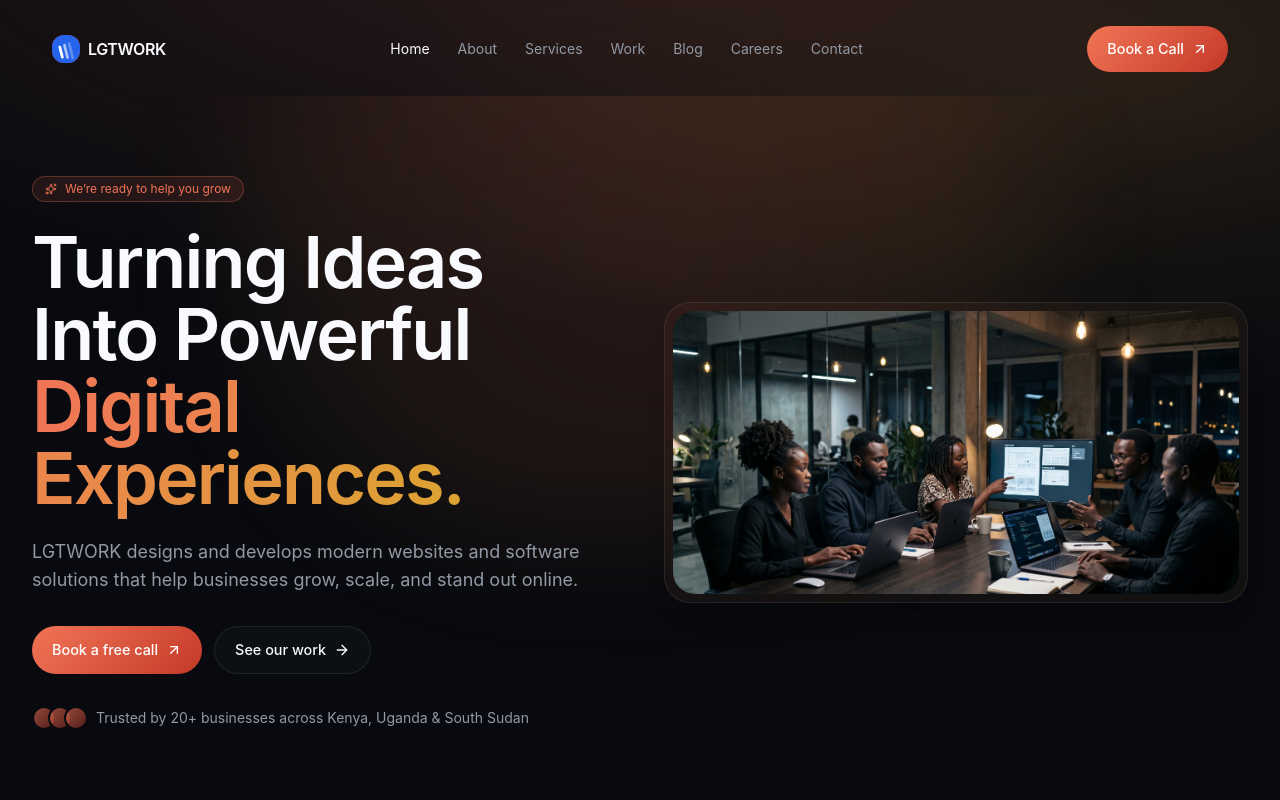
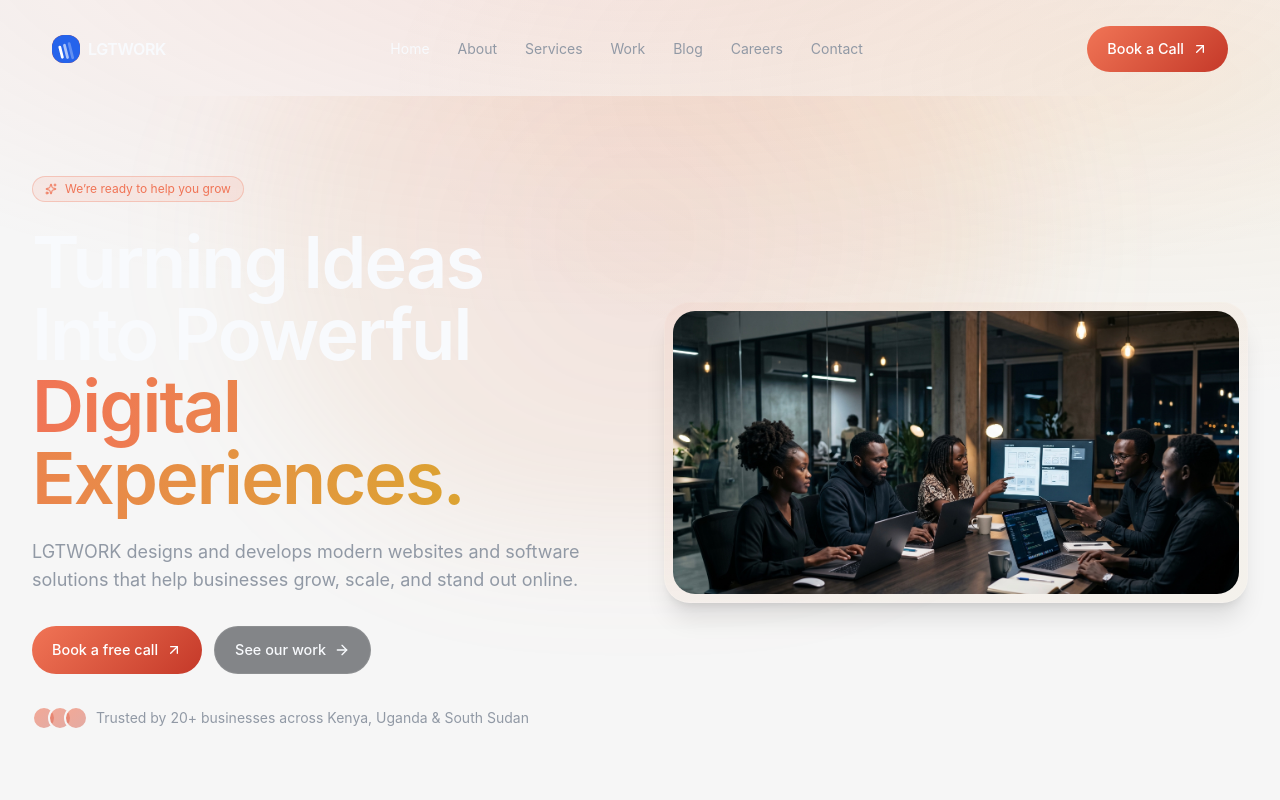
Before and after one commit to CK-Tot/lgtwork-digital-studio-main, a React (Vite) app: page / in a window 1280 px wide. Shown: the top 800 px of the page. Built offline with nearby package versions, Linux system fonts and the light colour scheme.

Commit message:
feat: change backhround

```diff
--- a/src/styles.css
+++ b/src/styles.css
@@ -67,7 +67,7 @@
 :root {
   --radius: 0.875rem;
   /* Dark, warm base – terracotta accents */
-  --background: oklch(0.145 0.012 270);
+  --background: #f6f6f6;
   --foreground: oklch(0.985 0.005 250);
   --surface: oklch(0.19 0.015 270);
   --card: oklch(0.18 0.014 270);
```
